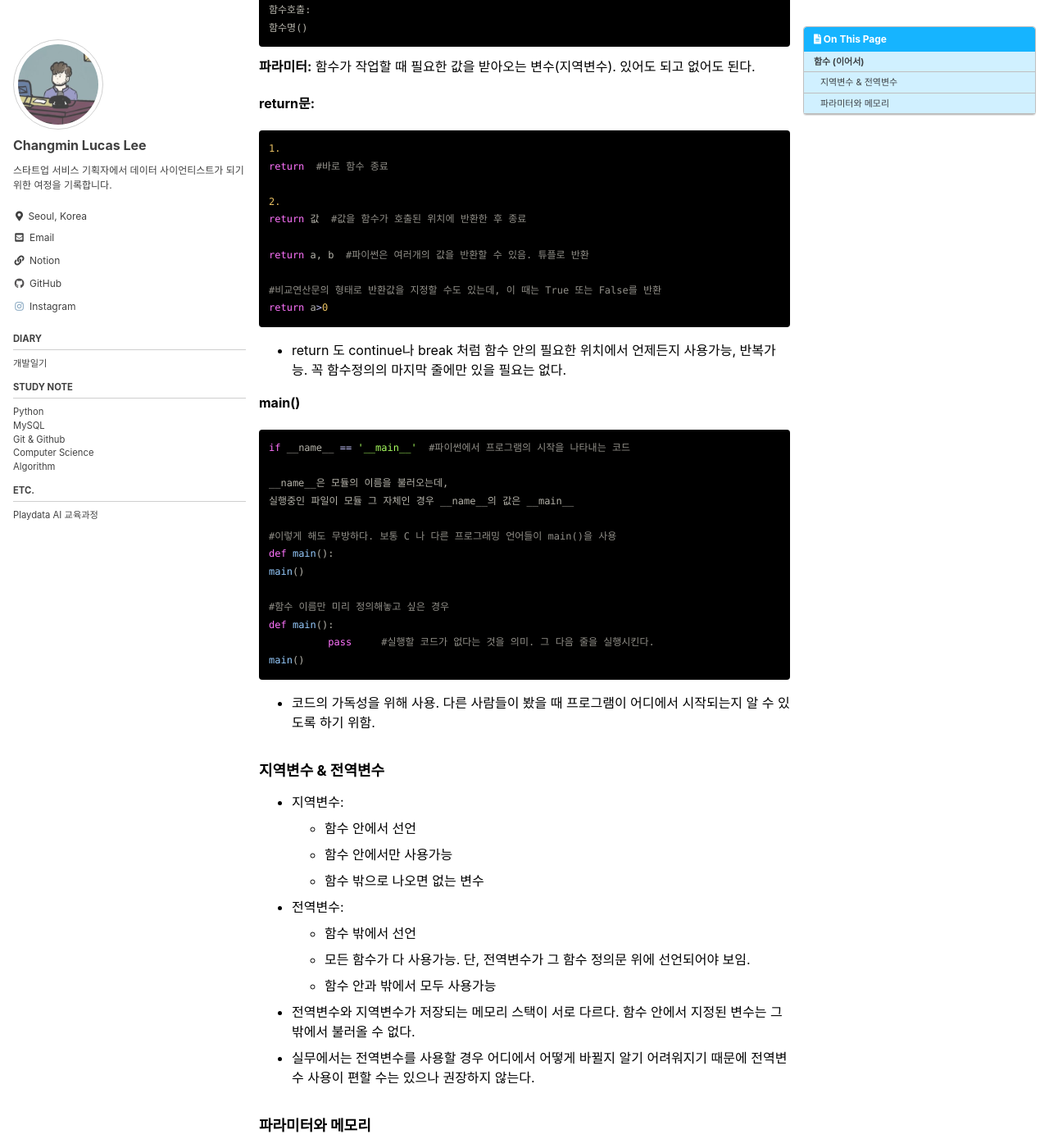
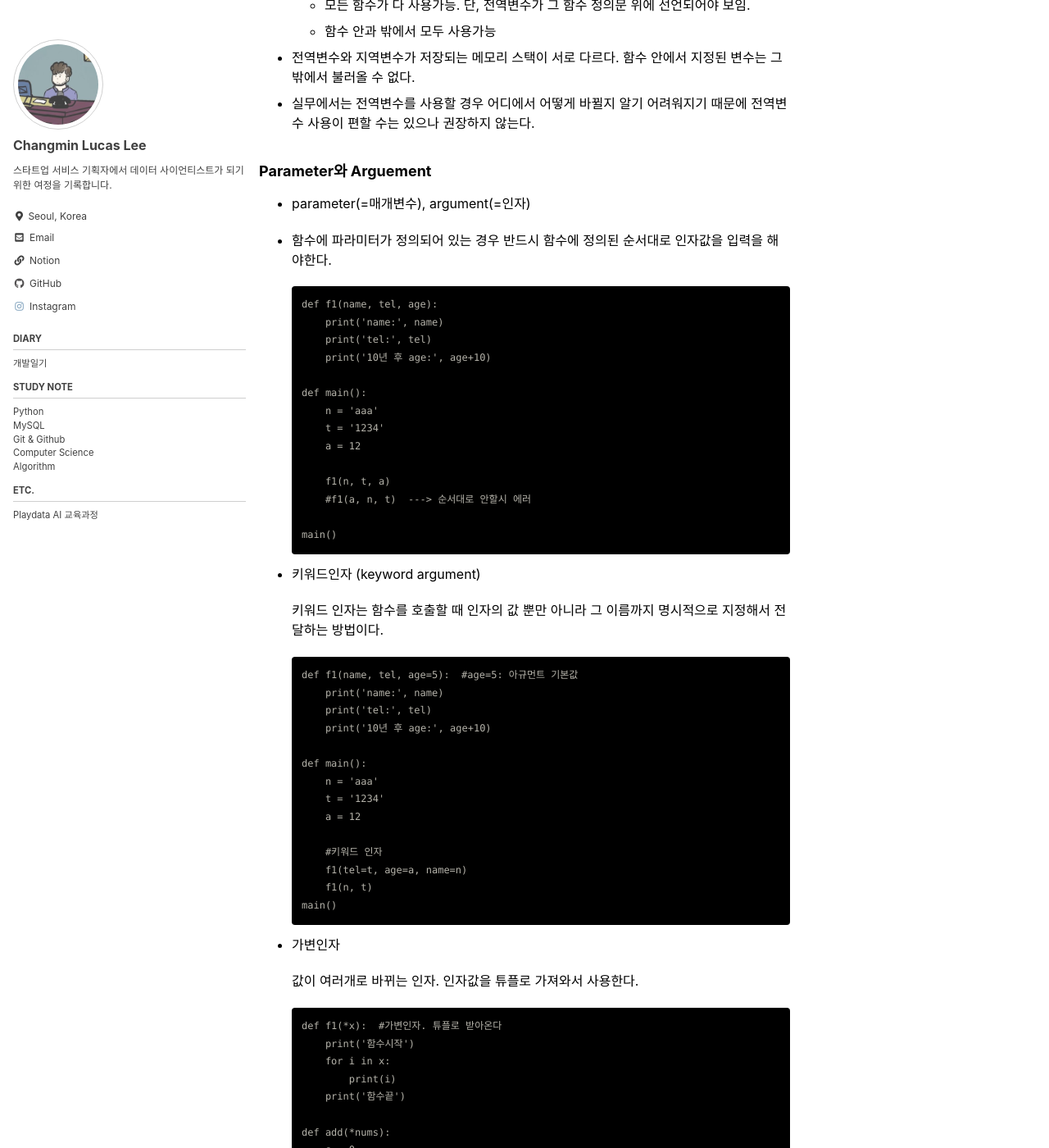
Before and after one commit to lucathree/lucathree.github.io, a Jekyll site: the page built from _posts/2021/2021-06-12-day6.md, in a window 1280 px wide and 1400 px high, scrolled down 458 px. Shown: the whole window at 82% size. Built offline with Jekyll 4.4.1, drawn with Linux system fonts in a browser that asks for light colours; cached includes are drawn as plain includes; comment, search, counter and statistics services are not loaded; some of the changed text lies outside the part shown.

Commit message:
Update 2021-06-12-day6.md

````diff
--- a/_posts/2021/2021-06-12-day6.md
+++ b/_posts/2021/2021-06-12-day6.md
@@ -1,71 +1,18 @@
 ---
-title: "[AI교육과정] Day 6 - Python 파라미터, 변수"
+title: "Python 기초 - 6.지역변수, 전역변수, 파라미터"
 layout: single
 author_profile: true
 read_time: true
 related: true
 categories:
+- Python
+tags:
+- Python
 - Study Note
-tags:
-- 공부기록
+- 플레이데이터
 - 인공지능SW개발자과정
-- Python
-toc: true
-toc_sticky: true
+
 ---
-
-## 함수 (이어서)
-
-**함수:** 코드 재사용성을 높이기 위해 자주 사용하는 코드를 모듈화해서 필요할 때마다 호출하여 사용
-
-```python
-함수정의:
-def 함수명(파라미터 튜플):
-    실행문
-		return    #값을 반환해야 할 경우 사용
-
-함수호출:
-함수명()
-```
-
-**파라미터:** 함수가 작업할 때 필요한 값을 받아오는 변수(지역변수). 있어도 되고 없어도 된다.
-
-**return문:**
-
-```python
-1.
-return  #바로 함수 종료
-
-2.
-return 값  #값을 함수가 호출된 위치에 반환한 후 종료
-
-return a, b  #파이썬은 여러개의 값을 반환할 수 있음. 튜플로 반환
-
-#비교연산문의 형태로 반환값을 지정할 수도 있는데, 이 때는 True 또는 False를 반환
-return a>0
-```
-
-- return 도 continue나 break 처럼 함수 안의 필요한 위치에서 언제든지 사용가능, 반복가능. 꼭 함수정의의 마지막 줄에만 있을 필요는 없다.
-
-**main()**
-
-```python
-if __name__ == '__main__'  #파이썬에서 프로그램의 시작을 나타내는 코드
-
-__name__은 모듈의 이름을 불러오는데,
-실행중인 파일이 모듈 그 자체인 경우 __name__의 값은 __main__
-
-#이렇게 해도 무방하다. 보통 C 나 다른 프로그래밍 언어들이 main()을 사용
-def main():
-main()
-
-#함수 이름만 미리 정의해놓고 싶은 경우
-def main():
-	  pass     #실행할 코드가 없다는 것을 의미. 그 다음 줄을 실행시킨다.
-main()
-```
-
-- 코드의 가독성을 위해 사용. 다른 사람들이 봤을 때 프로그램이 어디에서 시작되는지 알 수 있도록 하기 위함.
 
 
 
@@ -84,13 +31,83 @@ main()
 
 
 
-### 파라미터와 메모리
+### Parameter와 Arguement
 
-- 요구인자
+- parameter(=매개변수), argument(=인자)
 
-- 키워드인자
+- 함수에 파라미터가 정의되어 있는 경우 반드시 함수에 정의된 순서대로 인자값을 입력을 해야한다.
 
-  키워드 인자(keyword parameter)는 함수를 호출할 때 인자의 값 뿐만 아니라 그 이름까지 명시적으로 지정해서 전달하는 방법이다. 만약 기본 인자가 세 개인 다음과 같은 간단한 함수가 있다고 가정하자
+  ```
+  def f1(name, tel, age):
+      print('name:', name)
+      print('tel:', tel)
+      print('10년 후 age:', age+10)
+
+  def main():
+      n = 'aaa'
+      t = '1234'
+      a = 12
+
+      f1(n, t, a)
+      #f1(a, n, t)  ---> 순서대로 안할시 에러
+
+  main()
+  ```
+
+- 키워드인자 (keyword argument)
+
+  키워드 인자는 함수를 호출할 때 인자의 값 뿐만 아니라 그 이름까지 명시적으로 지정해서 전달하는 방법이다.
+
+  ```
+  def f1(name, tel, age=5):  #age=5: 아규먼트 기본값
+      print('name:', name)
+      print('tel:', tel)
+      print('10년 후 age:', age+10)
+
+  def main():
+      n = 'aaa'
+      t = '1234'
+      a = 12
+
+      #키워드 인자
+      f1(tel=t, age=a, name=n)
+      f1(n, t)
+  main()
+  ```
+
+- 가변인자
+
+  값이 여러개로 바뀌는 인자. 인자값을 튜플로 가져와서 사용한다.
+
+  ```
+  def f1(*x):  #가변인자. 튜플로 받아온다
+      print('함수시작')
+      for i in x:
+          print(i)
+      print('함수끝')
+
+  def add(*nums):
+      s = 0
+      for i in nums:
+          s+=i
+      return s
+
+  def main():
+      f1()
+      f1('aaa', 'bbb')
+      f1('ccc', 'ddd', 'eee', 'fff')
+
+      s = add(1,2,3)
+      print('add(1,2,3):', s)
+      s = add(1, 2, 3, 4, 5)
+      print('add(1,2,3, 4, 5):', s)
+
+  main()
+  ```
+
+
+
+### Etc.
 
 - 재귀함수:
 
````
